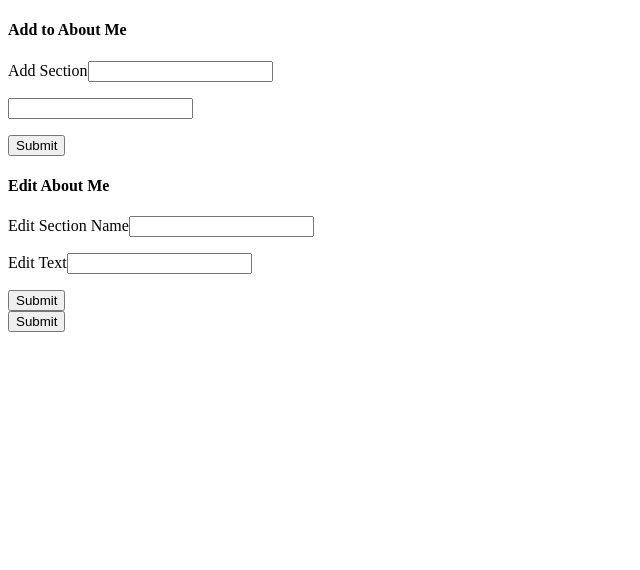
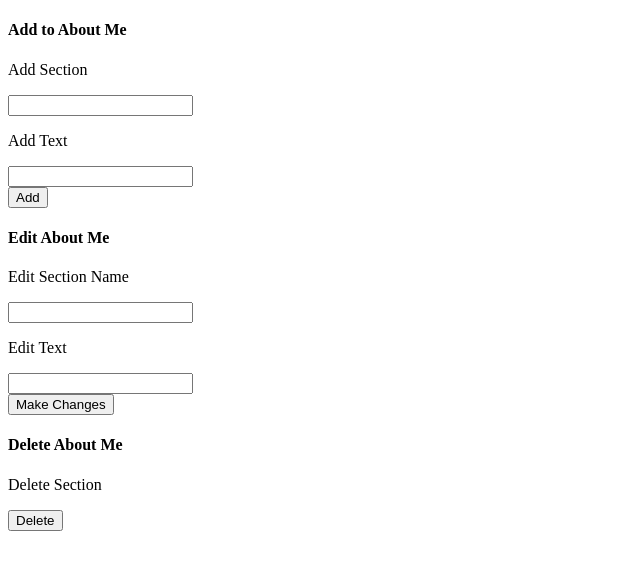
Before and after one commit to FuryMuso/Project-2-CMS, a PHP site: page /cms-form.php in a window 1280 px wide. Shown: the top 570 px of the page, without its empty margins (0-640 px from the left). Run offline with PHP 8.4, Linux system fonts and the light colour scheme.

Commit message:
ammended structure of cms form

```diff
--- a/cms-form.php
+++ b/cms-form.php
@@ -1,19 +1,28 @@
 <!DOCTYPE html>
 <html>
 <body>
+<div>
     <form action="PDO-insert.php" method="POST">
         <h4>Add to About Me</h4>
-    <p>Add Section<input type="text" name="content_name"></p>
-    <input type="text" name="text_content"></p>
-    <input type="submit" value="Submit">
+        <p>Add Section</p>
+            <input type="text" name="content_name">
+        <p>Add Text</p>
+            <input type="text" name="text_content"><br>
+            <input type="submit" value="Add">
     </form>
     <form action="PDO-insert.php" method="POST">
         <h4>Edit About Me</h4>
-    <p>Edit Section Name<input type="text" name="content_name"></p>
-    <p>Edit Text<input type="text" name="text_content"></p>
-    <input type="submit" value="Submit">
+        <p>Edit Section Name</p>
+            <input type="text" name="content_name">
+         <p>Edit Text</p>
+        <input type="text" name="text_content"><br>
+        <input type="submit" value="Make Changes">
     </form>
-    <input type="submit" value="Submit">
+    <form action="" method="POST">
+        <h4>Delete About Me</h4>
+        <p>Delete Section</p>
+            <input type="submit" value="Delete">
     </form>
+</div>
 </body>
 </html>
```
Lines whose indentation alone changed are shown as unchanged.
